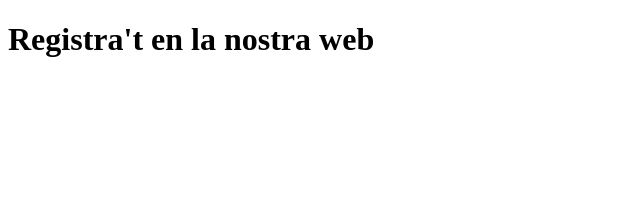
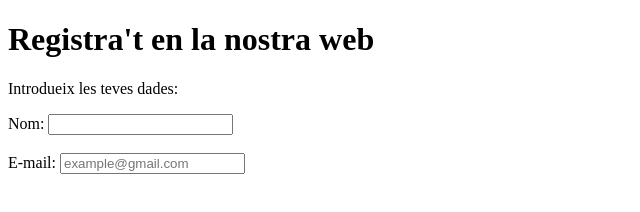
Before and after one commit to Carnotaurio/TDiW_Tenda, a plain HTML site: page Formulari.html in a window 1280 px wide. Shown: the whole page, without its empty margins (0-640 px from the left). Drawn offline with Linux system fonts and the light colour scheme.

Commit message:
Formulari basic HTML encara per acabar

```diff
--- a/Formulari.html
+++ b/Formulari.html
@@ -6,6 +6,16 @@
     <title>PC Propi</title>
 </head>
 <body>
+    <header></header><!--part superior de la pagina-->
     <h1> Registra't en la nostra web</h1>
+    <p>Introdueix les teves dades:</p>
+    <form method="post" action="registre.html">
+        <label for="nom:">Nom:</label>
+            <input id="nom" type="text" maxlength="30" size="20">
+                <br>
+                <br>
+            <label for="e-mail">E-mail:</label>
+            <input type="email" name="correu" id="correu" placeholder="example@gmail.com">
+    </form>
 </body>
 </html>
```
Also changed, not shown: cataleg.html (+1 -6 lines).
